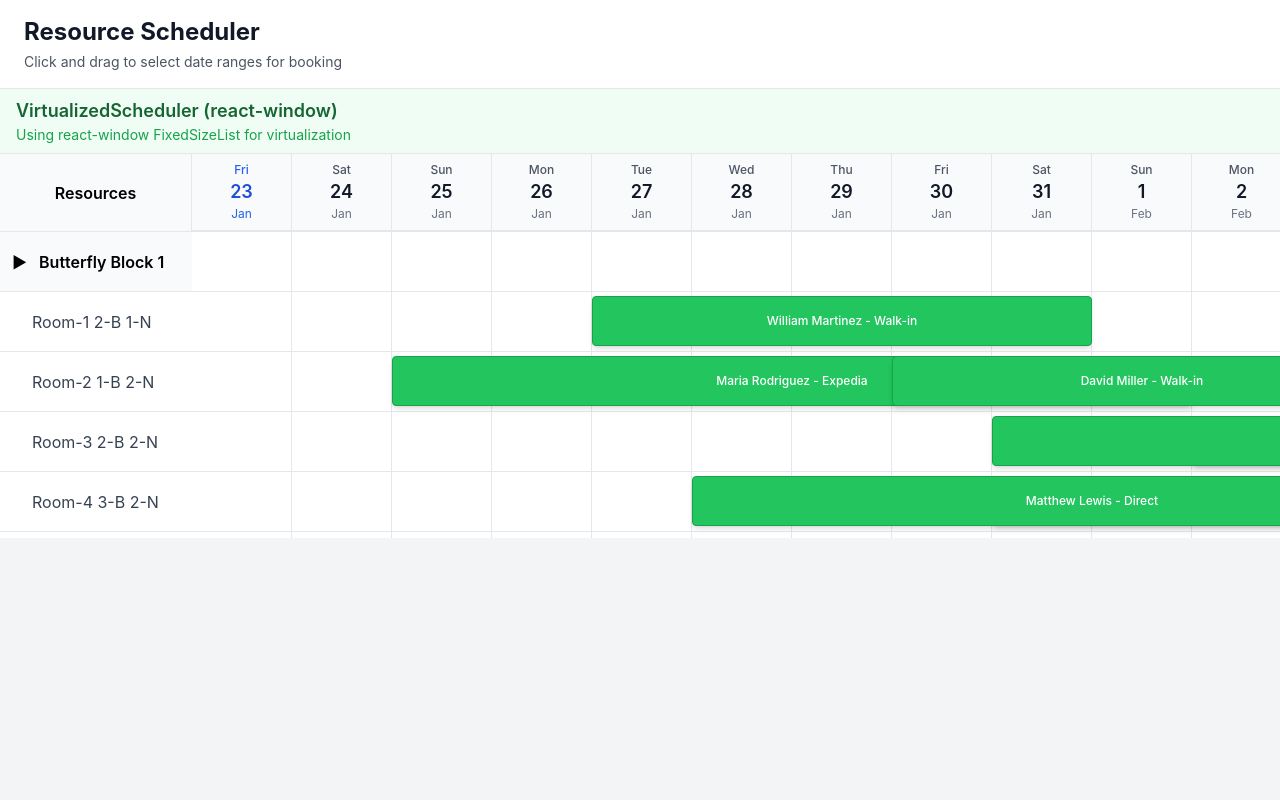
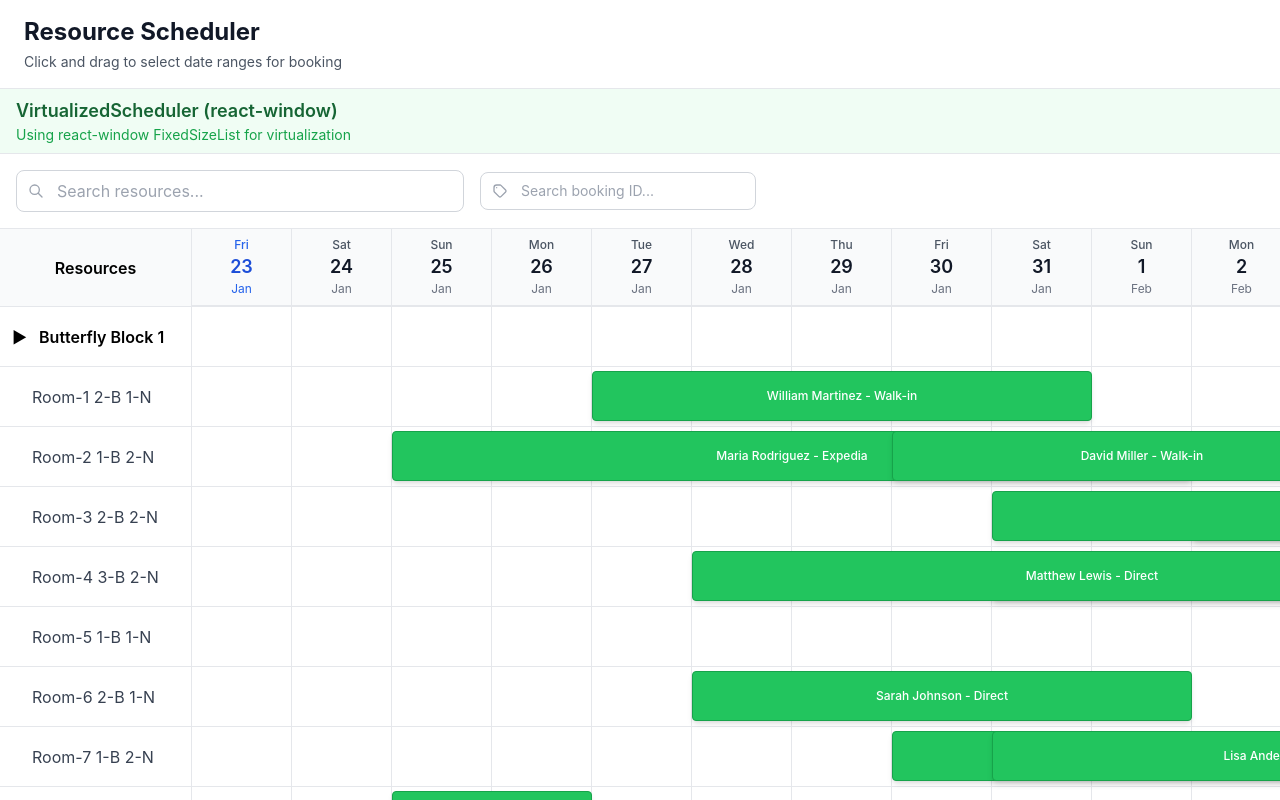
Before and after one commit to rohitkumar121212/daypilot-alternative, a React (Vite) app: page / in a window 1280 px wide. Built offline with nearby package versions, Linux system fonts and the light colour scheme.

Commit message:
added the filter for the booking id search with auto-suggestion

```diff
--- a/src/App.jsx
+++ b/src/App.jsx
@@ -86,7 +86,7 @@ const App = () => {
             <h2 className="text-lg font-semibold text-green-800">VirtualizedScheduler (react-window)</h2>
             <p className="text-sm text-green-600">Using react-window FixedSizeList for virtualization</p>
           </div>
-          <div className="h-96">
+          <div className="h-[60vh]">
             <VirtualizedScheduler
               resources={resources}
               bookings={bookings}
--- /dev/null
+++ b/src/components/FilterBar.jsx
@@ -0,0 +1,101 @@
+import React, { useMemo, useState } from 'react'
+
+const FilterBar = ({ searchTerm, onSearchChange, onClearFilters, bookings, selectedBookingId, onBookingIdChange }) => {
+  const [showSuggestions, setShowSuggestions] = useState(false)
+
+  // Get booking ID suggestions based on input
+  const bookingSuggestions = useMemo(() => {
+    if (!selectedBookingId) return []
+    return bookings
+      .filter(booking => booking.booking_id.toString().includes(selectedBookingId))
+      .slice(0, 10)
+      .map(booking => ({
+        id: booking.booking_id,
+        name: booking.name || booking.text,
+        resourceId: booking.resourceId
+      }))
+  }, [bookings, selectedBookingId])
+  return (
+    <div className="bg-white border-b border-gray-200 p-4">
+      <div className="flex items-center gap-4">
+        {/* Search Input */}
+        <div className="flex-1 max-w-md">
+          <div className="relative">
+            <svg
+              className="absolute left-3 top-1/2 transform -translate-y-1/2 w-4 h-4 text-gray-400"
+              fill="none"
+              stroke="currentColor"
+              viewBox="0 0 24 24"
+            >
+              <path strokeLinecap="round" strokeLinejoin="round" strokeWidth={2} d="M21 21l-6-6m2-5a7 7 0 11-14 0 7 7 0 0114 0z" />
+            </svg>
+            <input
+              type="text"
+              placeholder="Search resources..."
+              value={searchTerm}
+              onChange={(e) => onSearchChange(e.target.value)}
+              className="w-full pl-10 pr-4 py-2 border border-gray-300 rounded-lg focus:ring-2 focus:ring-blue-500 focus:border-transparent"
+            />
+          </div>
+        </div>
+
+        {/* Booking ID Search */}
+        <div className="min-w-48 relative">
+          <div className="relative">
+            <svg
+              className="absolute left-3 top-1/2 transform -translate-y-1/2 w-4 h-4 text-gray-400"
+              fill="none"
+              stroke="currentColor"
+              viewBox="0 0 24 24"
+            >
+              <path strokeLinecap="round" strokeLinejoin="round" strokeWidth={2} d="M7 7h.01M7 3h5c.512 0 1.023.195 1.414.586l7 7a2 2 0 010 2.828l-7 7a2 2 0 01-2.828 0l-7-7A1.994 1.994 0 013 12V7a4 4 0 014-4z" />
+            </svg>
+            <input
+              type="text"
+              placeholder="Search booking ID..."
+              value={selectedBookingId}
+              onChange={(e) => {
+                onBookingIdChange(e.target.value)
+                setShowSuggestions(e.target.value.length > 0)
+              }}
+              onFocus={() => setShowSuggestions(selectedBookingId.length > 0)}
+              onBlur={() => setTimeout(() => setShowSuggestions(false), 200)}
+              className="w-full pl-10 pr-4 py-2 border border-gray-300 rounded-lg focus:ring-2 focus:ring-blue-500 focus:border-transparent text-sm"
+            />
+          </div>
+
+          {/* Suggestions Dropdown */}
+          {showSuggestions && bookingSuggestions.length > 0 && (
+            <div className="absolute top-full left-0 right-0 mt-1 bg-white border border-gray-200 rounded-lg shadow-lg z-50 max-h-60 overflow-y-auto">
+              {bookingSuggestions.map((suggestion) => (
+                <button
+                  key={suggestion.id}
+                  onClick={() => {
+                    onBookingIdChange(suggestion.id.toString())
+                    setShowSuggestions(false)
+                  }}
+                  className="w-full px-3 py-2 text-left hover:bg-gray-50 border-b border-gray-100 last:border-b-0 text-sm"
+                >
+                  <div className="font-medium">{suggestion.id}</div>
+                  <div className="text-gray-600 text-xs">{suggestion.name} - {suggestion.resourceId}</div>
+                </button>
+              ))}
+            </div>
+          )}
+        </div>
+
+        {/* Clear Filters Button */}
+        {(searchTerm || selectedBookingId) && (
+          <button
+            onClick={onClearFilters}
+            className="px-3 py-2 text-sm text-gray-600 hover:text-gray-800 hover:bg-gray-100 rounded-lg transition-colors"
+          >
+            Clear
+          </button>
+        )}
+      </div>
+    </div>
+  )
+}
+
+export default FilterBar
--- a/src/components/VirtualizedScheduler.jsx
+++ b/src/components/VirtualizedScheduler.jsx
@@ -3,6 +3,7 @@ import { FixedSizeList } from 'react-window'
 import DateHeader from './DateHeader'
 import ResourceRow from './ResourceRow'
 import BookingModal from './BookingModal'
+import FilterBar from './FilterBar'
 import { generateDateRange, getDateIndex } from '../utils/dateUtils'
 
 const VirtualizedScheduler = ({
@@ -15,6 +16,10 @@ const VirtualizedScheduler = ({
   rowHeight = 60
 }) => {
   const dates = useMemo(() => generateDateRange(daysToShow), [daysToShow])
+
+  // Filter state
+  const [searchTerm, setSearchTerm] = useState('')
+  const [selectedBookingId, setSelectedBookingId] = useState('')
 
   /* =========================
      Selection state
@@ -32,13 +37,44 @@ const VirtualizedScheduler = ({
   ========================= */
   const headerScrollRef = useRef(null)
   const timelineScrollRef = useRef(null)
+  const resourceScrollRef = useRef(null)
+  const timelineListRef = useRef(null)
   const isSyncingRef = useRef(false)
 
   /* =========================
-     Flatten resources
+     Flatten resources with booking ID filter
   ========================= */
   const visibleRows = useMemo(() => {
-    return resources.flatMap(parent => {
+    let filteredResources = resources
+
+    // Filter by booking ID if selected
+    if (selectedBookingId) {
+      const matchingBookings = bookings.filter(booking =>
+        booking.booking_id.toString().includes(selectedBookingId)
+      )
+      const matchingResourceIds = new Set(matchingBookings.map(b => b.resourceId))
+
+      filteredResources = resources.map(parent => ({
+        ...parent,
+        expanded: true, // Auto-expand when filtering by booking ID
+        children: (parent.children || []).filter(child =>
+          matchingResourceIds.has(child.id)
+        )
+      })).filter(parent => parent.children.length > 0)
+    }
+
+    // Apply search filter
+    if (searchTerm) {
+      filteredResources = filteredResources.filter(parent => {
+        const parentMatches = parent.name.toLowerCase().includes(searchTerm.toLowerCase())
+        const childMatches = (parent.children || []).some(child =>
+          child.name.toLowerCase().includes(searchTerm.toLowerCase())
+        )
+        return parentMatches || childMatches
+      })
+    }
+
+    return filteredResources.flatMap(parent => {
       const parentRow = {
         ...parent,
         type: 'parent'
@@ -46,7 +82,9 @@ const VirtualizedScheduler = ({
 
       if (!parent.expanded) return [parentRow]
 
-      const children = (parent.children || []).map(child => ({
+      const children = (parent.children || [])
+        .filter(child => !searchTerm || child.name.toLowerCase().includes(searchTerm.toLowerCase()))
+        .map(child => ({
           ...child,
           parentId: parent.id,
           type: 'child'
@@ -54,7 +92,7 @@ const VirtualizedScheduler = ({
 
       return [parentRow, ...children]
     })
-  }, [resources])
+  }, [resources, searchTerm, selectedBookingId, bookings])
 
   /* =========================
      Cell interactions
@@ -152,13 +190,58 @@ const VirtualizedScheduler = ({
     })
   }
 
+  /* =========================
+     Vertical scroll sync
+  ========================= */
+  const syncVerticalScroll = useCallback((scrollData) => {
+    if (isSyncingRef.current) return
+    isSyncingRef.current = true
+
+    // Handle FixedSizeList scroll event (has scrollTop property)
+    if (typeof scrollData === 'object' && 'scrollTop' in scrollData) {
+      if (resourceScrollRef.current) {
+        resourceScrollRef.current.scrollTop = scrollData.scrollTop
+      }
+    }
+
+    requestAnimationFrame(() => {
+      isSyncingRef.current = false
+    })
+  }, [])
+
+  const syncResourceScroll = useCallback((e) => {
+    if (isSyncingRef.current) return
+    isSyncingRef.current = true
+
+    if (timelineListRef.current) {
+      timelineListRef.current.scrollTo(e.target.scrollTop)
+    }
+
+    requestAnimationFrame(() => {
+      isSyncingRef.current = false
+    })
+  }, [])
+
   const containerHeight = 500
 
   return (
     <div className="w-full h-full flex flex-col bg-white select-none">
+      {/* ================= FILTER BAR ================= */}
+      <FilterBar
+        searchTerm={searchTerm}
+        onSearchChange={setSearchTerm}
+        bookings={bookings}
+        selectedBookingId={selectedBookingId}
+        onBookingIdChange={setSelectedBookingId}
+        onClearFilters={() => {
+          setSearchTerm('')
+          setSelectedBookingId('')
+        }}
+      />
+
       {/* ================= HEADER ================= */}
       <div className="flex border-b bg-gray-50 sticky top-0 z-30">
-        <div className="w-48 min-w-48 border-r flex items-center justify-center font-semibold">
+        <div className="w-48 min-w-48 border-r flex items-center justify-center font-semibold sticky left-0 z-50 bg-gray-50">
           Resources
         </div>
 
@@ -176,27 +259,18 @@ const VirtualizedScheduler = ({
       </div>
 
       {/* ================= BODY ================= */}
-      <div className="flex-1 relative" style={{ height: containerHeight }}>
+      <div className="flex-1 flex" style={{ height: containerHeight }}>
+        {/* Fixed Resource Column */}
+        <div className="w-48 min-w-48 border-r border-gray-200 bg-white z-40">
           <div
-          ref={timelineScrollRef}
-          className="absolute inset-0 overflow-x-auto hide-scrollbar"
-          onScroll={e => syncScroll(e.target, headerScrollRef.current)}
+            ref={resourceScrollRef}
+            className="h-full overflow-y-auto"
+            onScroll={syncResourceScroll}
           >
-          <div style={{ width: dates.length * cellWidth }}>
-            <FixedSizeList
-              height={containerHeight}
-              itemCount={visibleRows.length}
-              itemSize={rowHeight}
-              width="100%"
-            >
-              {({ index, style }) => {
-                const row = visibleRows[index]
-
-                return (
-                  <div style={style} className="flex border-b">
-                    {/* Resource column */}
+            {visibleRows.map((row, index) => (
               <div
-                      className={`w-48 min-w-48 flex items-center px-2 ${
+                key={row.id}
+                className={`h-[60px] border-b border-gray-200 bg-white flex items-center px-2 ${
                   row.type === 'parent'
                     ? 'font-semibold bg-gray-50'
                     : 'pl-8 text-gray-700'
@@ -212,9 +286,30 @@ const VirtualizedScheduler = ({
                 )}
                 <span className="truncate">{row.name}</span>
               </div>
+            ))}
+          </div>
+        </div>
 
-                    {/* Timeline */}
-                    <div className="flex-1">
+        {/* Scrollable Timeline */}
+        <div className="flex-1 relative">
+          <div
+            ref={timelineScrollRef}
+            className="absolute inset-0 overflow-x-auto hide-scrollbar"
+            onScroll={e => syncScroll(e.target, headerScrollRef.current)}
+          >
+            <div style={{ width: dates.length * cellWidth }}>
+              <FixedSizeList
+                ref={timelineListRef}
+                height={containerHeight}
+                itemCount={visibleRows.length}
+                itemSize={rowHeight}
+                width={dates.length * cellWidth}
+                style={{ overflowY: 'hidden' }}
+              >
+                {({ index, style }) => {
+                  const row = visibleRows[index]
+                  return (
+                    <div style={style}>
                       <ResourceRow
                         resource={row}
                         dates={dates}
@@ -225,10 +320,10 @@ const VirtualizedScheduler = ({
                         cellWidth={cellWidth}
                       />
                     </div>
-                  </div>
                   )
                 }}
               </FixedSizeList>
+            </div>
           </div>
         </div>
       </div>
```
Lines whose indentation alone changed are shown as unchanged.
